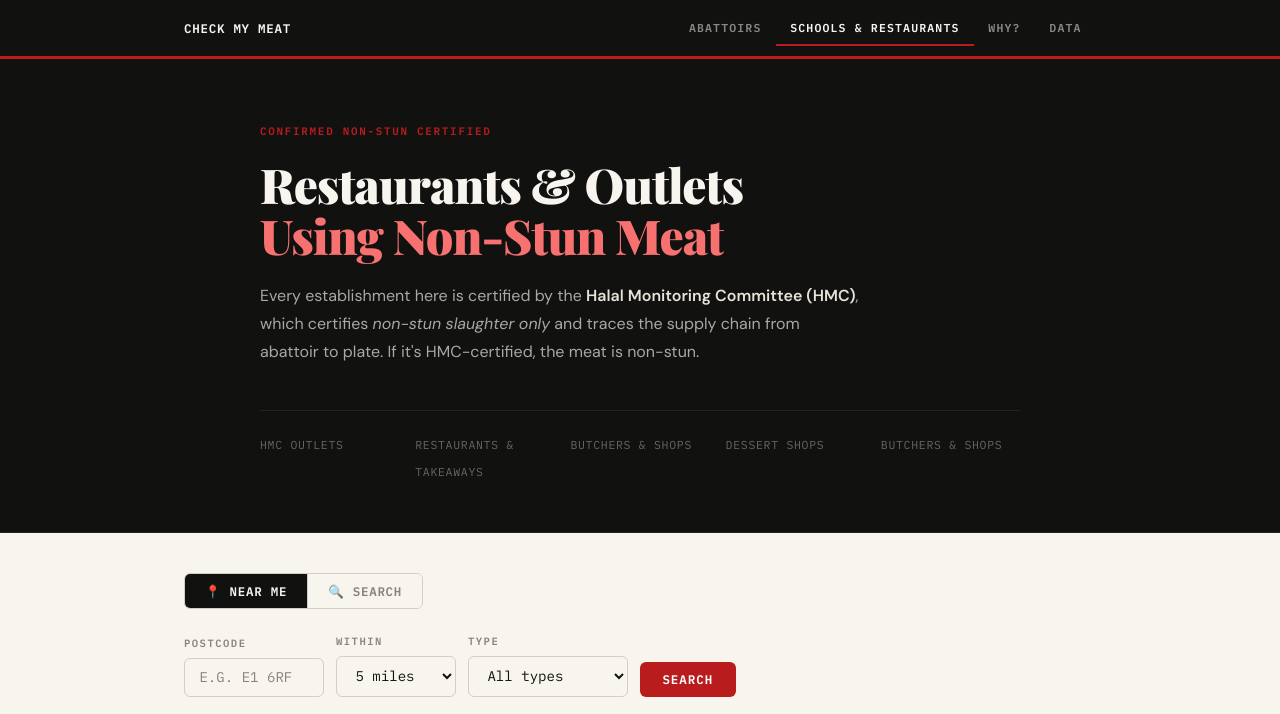
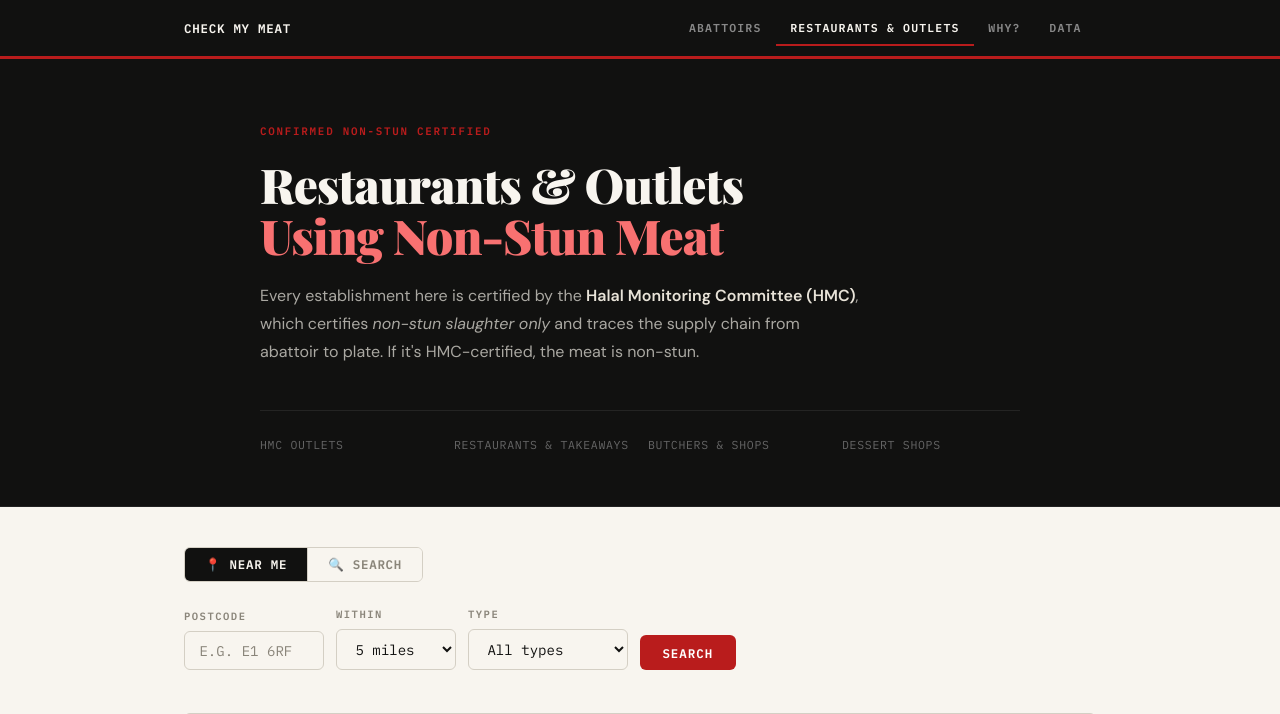
Before and after one commit to matsumurafishworks/slaughterhouse-checker, a Flask app: template templates/restaurants.html in a window 1280 px wide. Shown: the top 714 px of the page. Run offline with Flask 3, Linux system fonts and the light colour scheme; the template is opened without the code that fills it, so the values that code supplies are empty.

Commit message:
Update restaurants.html

```diff
--- a/templates/restaurants.html
+++ b/templates/restaurants.html
@@ -254,7 +254,7 @@
     <a href="/" class="nav-logo">Check My Meat</a>
     <div class="nav-links">
       <a href="/"            class="nav-link">Abattoirs</a>
-      <a href="/restaurants" class="nav-link active">Schools &amp; Restaurants</a>
+      <a href="/restaurants" class="nav-link active">Restaurants &amp; Outlets</a>
       <a href="/why"         class="nav-link">Why?</a>
       <a href="/data"        class="nav-link">Data</a>
     </div>
@@ -289,10 +289,6 @@
       <div class="r-stat">
         <span class="r-stat-n">{{ counts.get('DESSERT', 0) }}</span>
         <span class="r-stat-label">Dessert Shops</span>
-      </div>
-      <div class="r-stat">
-        <span class="r-stat-n">{{ counts.get('BUTCHER_SHOP', 0) }}</span>
-        <span class="r-stat-label">Butchers &amp; Shops</span>
       </div>
     </div>
   </div>
```
